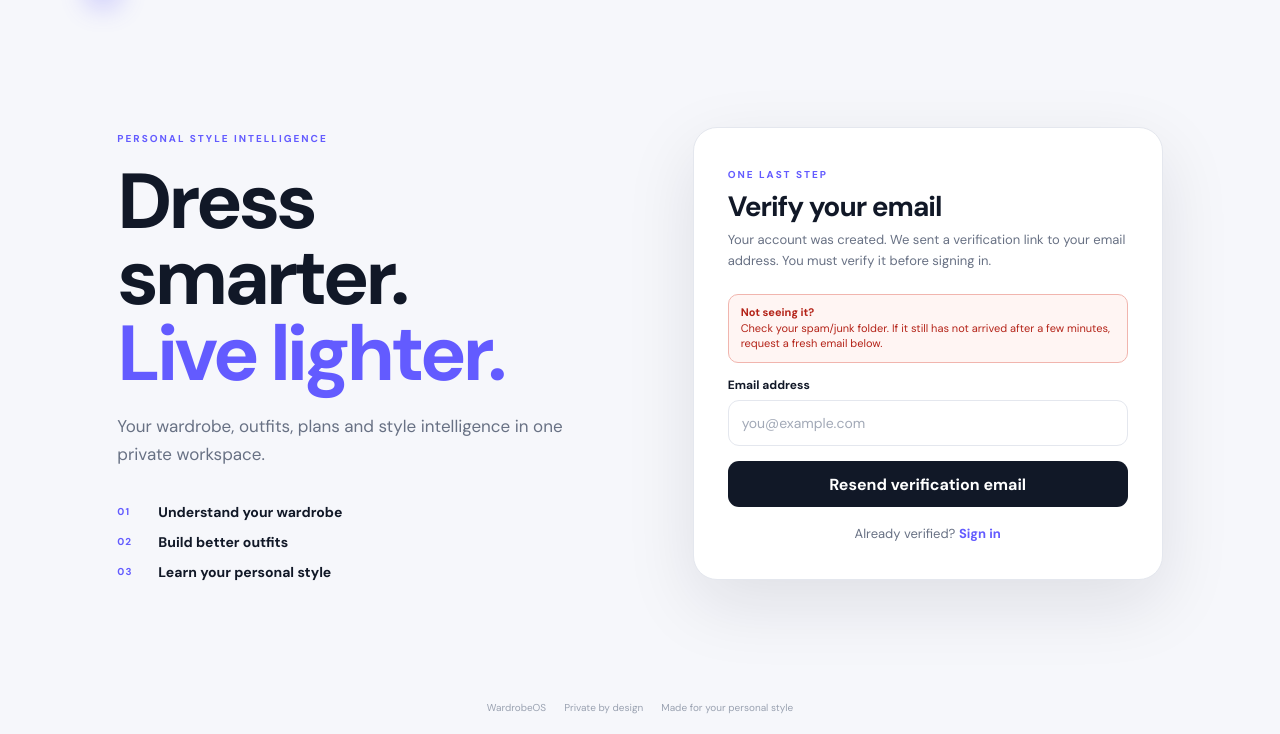
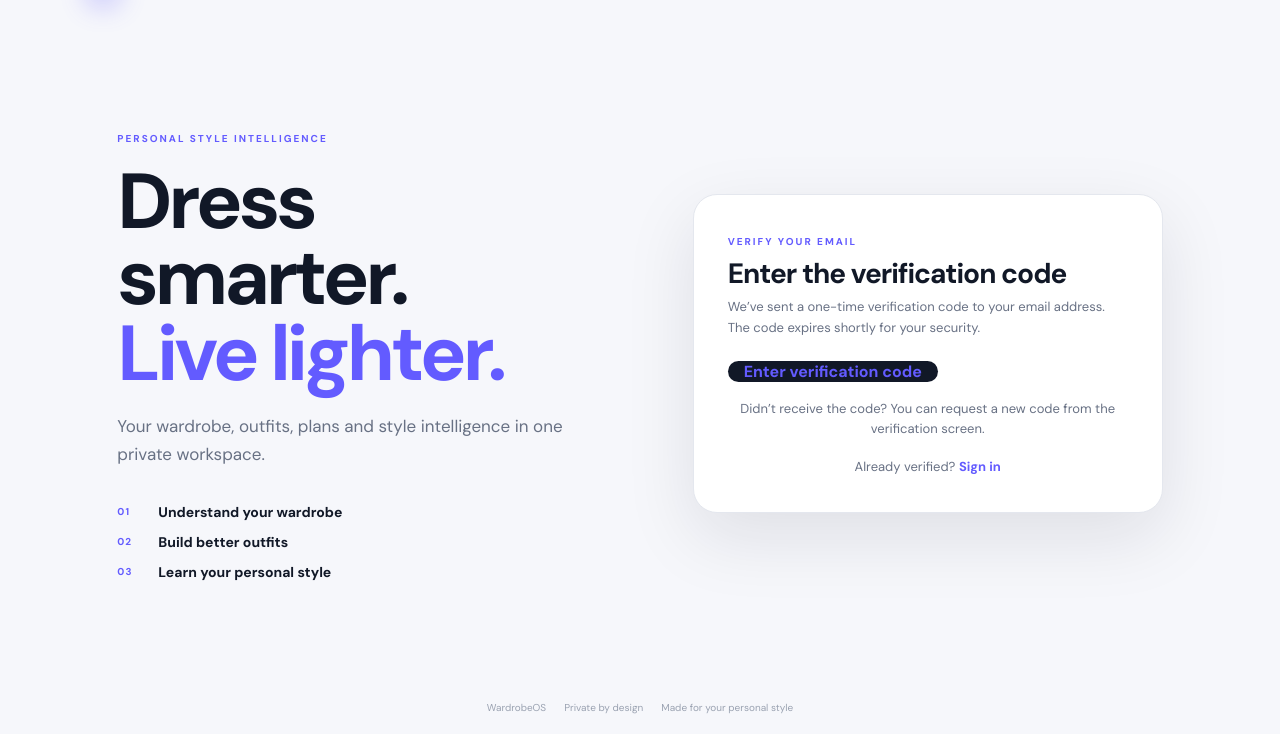
Before and after one commit to preethamofficial/WardrobeOS, a Django app: page /profile/verification-sent/ in a window 1280 px wide. Shown: the part 66-800 px from the top of the page. Run offline with Django 5.2, Linux system fonts and the light colour scheme; data that the repository does not hold is empty.

Commit message:
Update verification screen for OTP flow

```diff
--- a/templates/account/verification_sent.html
+++ b/templates/account/verification_sent.html
@@ -1,24 +1,13 @@
 {% extends "account/auth_base.html" %}
 {% load i18n %}
-{% block title %}Verify your email · WardrobeOS{% endblock %}
+{% block title %}Check your email · WardrobeOS{% endblock %}
 {% block content %}
 <div class="auth-form-card">
-  <span class="auth-kicker">ONE LAST STEP</span>
-  <h2>Verify your email</h2>
-  <p class="text-muted">Your account was created. We sent a verification link to your email address. You must verify it before signing in.</p>
-  <div class="auth-form-error" role="status">
-    <b>Not seeing it?</b><br>
-    Check your spam/junk folder. If it still has not arrived after a few minutes, request a fresh email below.
-  </div>
-  <form method="post" action="{% url 'resend_verification' %}" class="form-fields">
-    {% csrf_token %}
-    <div class="auth-field">
-      <label for="verification-email">Email address</label>
-      <input id="verification-email" name="email" type="email" required autocomplete="email"
-             value="{{ request.GET.email|default:'' }}" placeholder="you@example.com">
-    </div>
-    <button class="btn btn-dark" type="submit">Resend verification email</button>
-  </form>
+  <span class="auth-kicker">VERIFY YOUR EMAIL</span>
+  <h2>Enter the verification code</h2>
+  <p class="text-muted">We’ve sent a one-time verification code to your email address. The code expires shortly for your security.</p>
+  <a class="btn btn-dark" href="{% url 'account_confirm_email_verification_code' %}">Enter verification code</a>
+  <p class="text-muted auth-alt">Didn’t receive the code? You can request a new code from the verification screen.</p>
   <p class="text-muted auth-alt">Already verified? <a href="{% url 'account_login' %}">Sign in</a></p>
 </div>
 {% endblock %}
```
